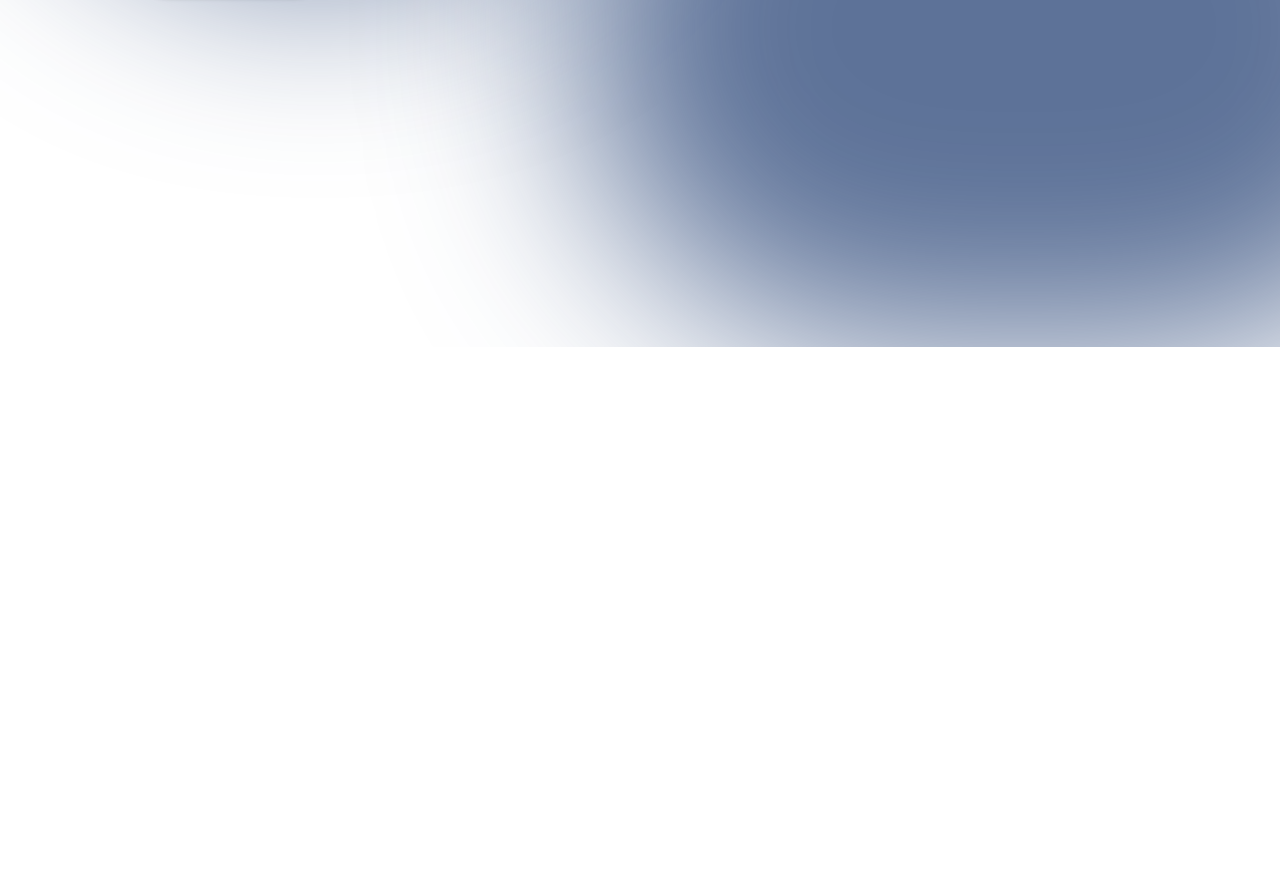
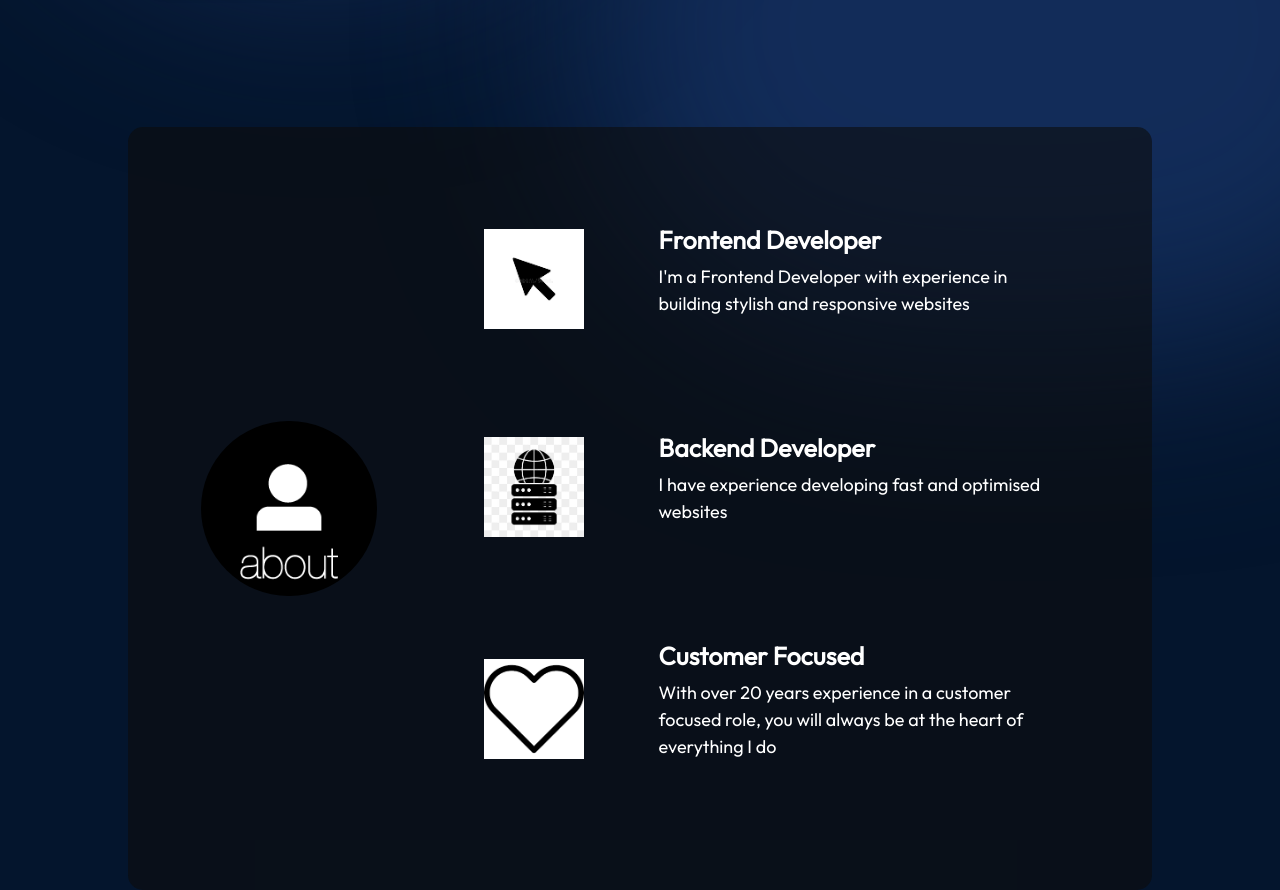
Before and after one commit to meSSSy/resume, a React app in the folder resume/: page / in a window 1280 px wide. Shown: the part 685-1575 px from the top of the page. Before the commit the page ends 1032 px from the top, so only its background shows below. Built offline with nearby package versions, Linux system fonts and the light colour scheme; the HTML template or start-up script is replaced by a standard one.

Commit message:
About section added and styled

```diff
--- a/resume/src/App.jsx
+++ b/resume/src/App.jsx
@@ -2,6 +2,7 @@
 import styles from './App.module.css';
 import { Navbar } from './components/navbar/navbar';
 import { Hero } from './components/hero/hero';
+import { About } from './components/about/about';
 import 'bootstrap/dist/css/bootstrap.min.css';
 import 'bootstrap/dist/js/bootstrap.bundle.min.js';
 
@@ -13,6 +14,7 @@
     <div className={styles.App}>
       <Navbar />
       <Hero />
+      <About />
     </div>
   )
 }
--- /dev/null
+++ b/resume/src/components/about/about.jsx
@@ -0,0 +1,40 @@
+import React from 'react'
+
+import styles from "./about.module.css"
+import AboutImage from "../../assets/about/aboutimage.png"
+import CursorIcon from "../../assets/about/cursoricon.png"
+import ServerIcon from "../../assets/about/servericon.png"
+import HeartIcon from "../../assets/about/heart.png"
+
+export const About = () => {
+  return (
+    <section className={styles.container} id="about">
+        <div className={styles.content}>
+            <img src={AboutImage} alt="About Image" className={styles.aboutImage} />
+            <ul className={styles.aboutItems}>
+                <li className={styles.aboutItem}>
+                    <img src={CursorIcon} alt="Cursor Icon" className={styles.aboutImages} />
+                    <div className={styles.aboutItemText}>
+                        <h3>Frontend Developer</h3>
+                        <p>I'm a Frontend Developer with experience in building stylish and responsive websites</p>
+                    </div>
+                </li>
+                <li className={styles.aboutItem}>
+                    <img src={ServerIcon} alt="Server Icon" className={styles.aboutImages} />
+                    <div className={styles.aboutItemText}>
+                        <h3>Backend Developer</h3>
+                        <p>I have experience developing fast and optimised websites</p>
+                    </div>
+                </li>
+                <li className={styles.aboutItem}>
+                    <img src={HeartIcon} alt="Heart Icon" className={styles.aboutImages} />
+                    <div className={styles.aboutItemText}>
+                        <h3>Customer Focused</h3>
+                        <p>With over 20 years experience in a customer focused role, you will always be at the heart of everything I do</p>
+                    </div>
+                </li>
+            </ul>
+        </div>
+    </section>
+  )
+}
--- /dev/null
+++ b/resume/src/components/about/about.module.css
@@ -0,0 +1,72 @@
+@import "../../vars.css";
+
+.container {
+    position: relative;
+    background-color: rgba(12, 12, 12, 0.6);
+    border-radius: 15px;
+    padding: 73px;
+    margin-top: 129px;
+    z-index: 1;
+    margin-left: 10%;
+    margin-right: 10%;
+}
+
+.title {
+    color: var(--color-text);
+    font-size: 35px;
+    font-weight: 700;
+    letter-spacing: 1.75px;
+}
+
+.content {
+    display: flex;
+    flex-direction: row;
+    align-items: center;
+}
+
+.aboutImage {
+    width: 20%;
+    border-radius: 50%;
+}
+
+.aboutItems {
+    color: var(--color-text);
+    display: flex;
+    flex-direction: column;
+    gap: 50px;
+}
+
+.aboutItem {
+    display: flex;
+    flex-direction: row;
+    align-items: center;
+    border-radius: 20px;
+    list-style: none;
+    padding: 25px;
+    background-image: linear-gradient(90deg,
+    rgba(165, 215, 232, 0.42)0%,
+    rgba(255, 255, 255, 0)100%);
+    background-size: 0 100%;
+    background-repeat: no-repeat;
+    transition: 0.4s;
+}
+
+.aboutItem:hover {
+    background-size: 100% 100%;
+}
+
+.aboutItem h3 {
+    font-size: 25px;
+    font-weight: 600;
+}
+
+.aboutItem p {
+    font-size: 18px;
+}
+
+.aboutImages {
+    width: 100px;
+    height: 100px;
+    margin-right: 75px;
+    margin-left: 50px;
+}
--- a/resume/src/index.css
+++ b/resume/src/index.css
@@ -4,3 +4,7 @@
     padding: 0;
     font-family: "Outfit", Arial, Helvetica, sans-serif;
 }
+
+html {
+    scroll-behavior: smooth;
+}
```
Also changed, not shown: resume/src/assets/about/heart.png (added), resume/src/components/experience/experience.jsx (added), resume/src/components/experience/experience.module.css (added).
